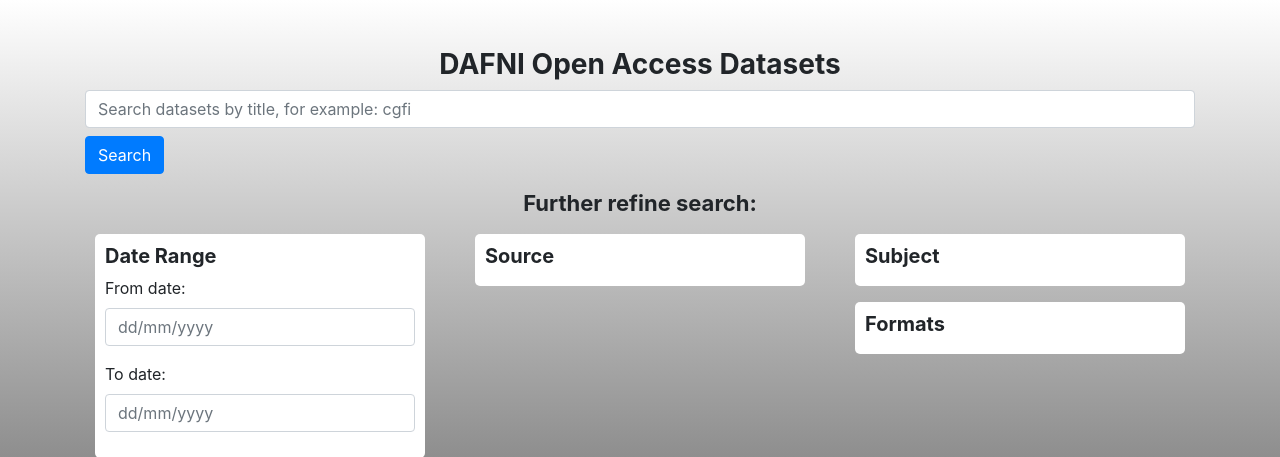
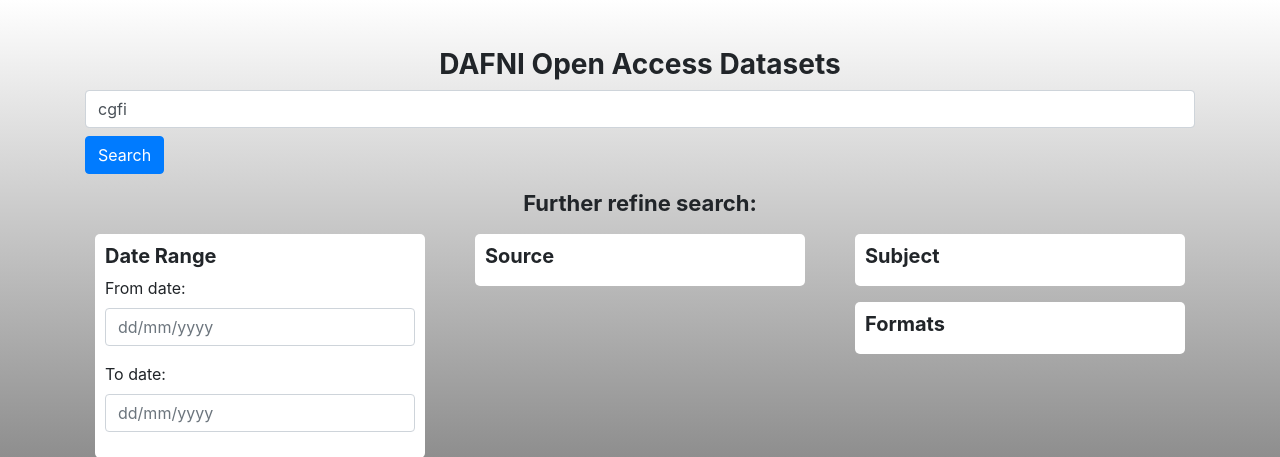
Before and after one commit to abowery/cgfi_download, a Flask app: page / in a window 1280 px wide. Shown: the top 457 px of the page. Run offline with Flask 3, Linux system fonts and the light colour scheme; data that the repository does not hold is empty; parts of the project's set-up code (start-up, migrations or seed data) failed here and were passed over; some libraries are stand-ins or nearby versions.

Commit message:
Added default value of 'cgfi'

```diff
--- a/templates/index.html
+++ b/templates/index.html
@@ -34,7 +34,7 @@
 <div class="container">
     <h1 class="text-center search-title">DAFNI Open Access Datasets</h1>
     <div class="form-group">
-        <input type="text" id="search_query" class="form-control" placeholder="Search datasets by title, for example: cgfi">
+        <input type="text" id="search_query" class="form-control" value="cgfi" placeholder="Search datasets by title">
         <button id="search_button" class="btn btn-primary mt-2">Search</button>
     </div>
 
```
